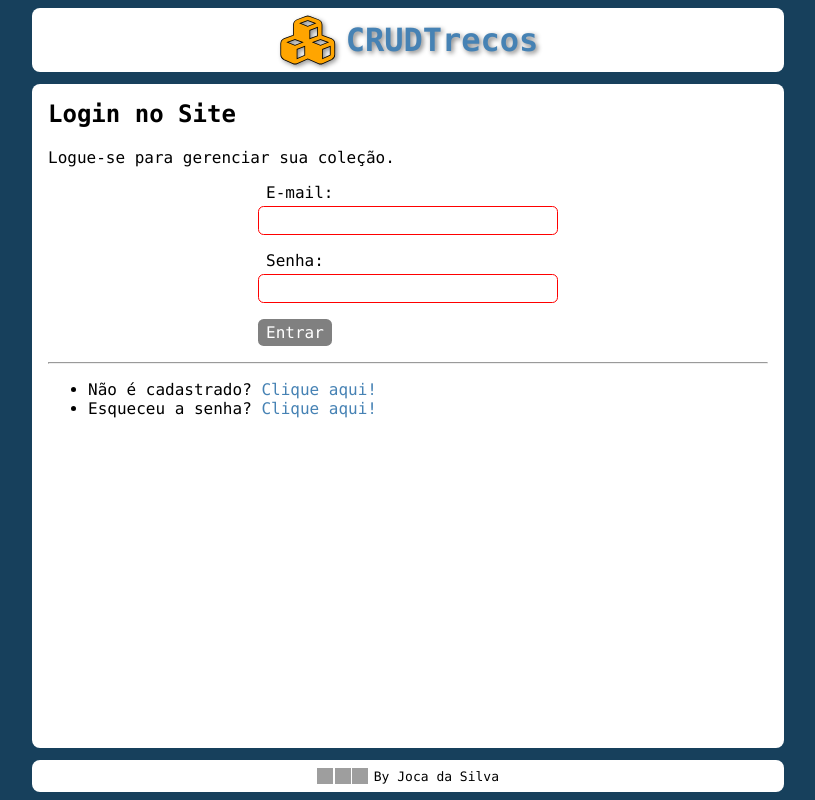
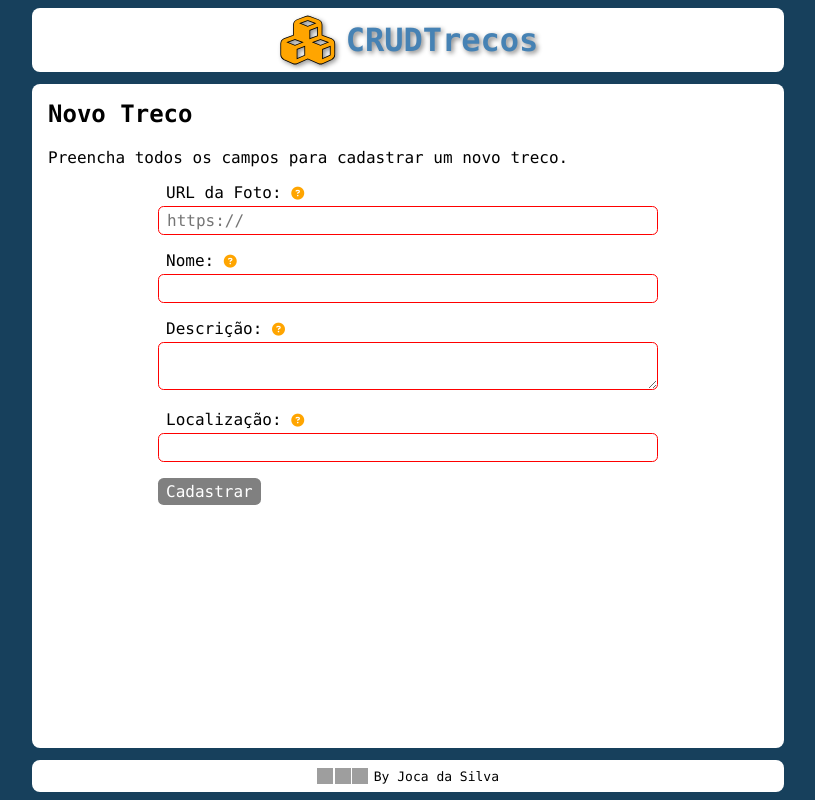
Before and after one commit to Teresa-cristina/crudtrecos, a Flask app: page /login in a window 1280 px wide. Shown: the whole page, without its empty margins (232-1047 px from the left). Run offline with Flask 3, Linux system fonts and the light colour scheme; some libraries are stand-ins or nearby versions; grey boxes are pictures that could not be loaded.

Commit message:
aula 07/11/2024

```diff
--- a/app.py
+++ b/app.py
@@ -1,5 +1,5 @@
 # Importa as dependências do aplicativo
-from flask import Flask, render_template, request
+from flask import Flask, g, redirect, render_template, request, url_for
 from flask_mysqldb import MySQL
 
 # Cria um aplicativo Flask chamado "app"
@@ -33,15 +33,13 @@ def start():
     # Setup do MySQL para dias da semana e meses em português
     cur.execute("SET lc_time_names = 'pt_BR'")
 
-
-# Cria um usuário "fake" para testes
-# No futuro, isso virá de um cookie
-usuario = {
-    'nome': 'Joca da Silva',
-    'id': '1'
-}
-# Extrai apenas o primeiro nome do usuário
-usuario['pnome'] = usuario['nome'].split()[0]
+    # Cria um usuário "fake" para testes
+    # No futuro, isso virá de um cookie
+    g.usuario = {
+        'id': '1',
+        'nome': 'Joca da Silva',
+        'pnome': 'Joca',
+    }
 
 
 @app.route("/")  # Rota raiz, equivalente a página inicial do site (index)
@@ -51,11 +49,12 @@ def index():  # Função executada ao acessar a rota raiz
     sql = '''
         SELECT t_id, t_foto, t_nome, t_descricao, t_localizacao
         FROM treco
-        WHERE t_usuario = '1'
-            AND t_status = 'on';
+        WHERE t_usuario = %s
+            AND t_status = 'on'
+        ORDER BY t_data DESC
     '''
     cur = mysql.connection.cursor()
-    cur.execute(sql,)
+    cur.execute(sql, g.usuario['id'])
     trecos = cur.fetchall()
     cur.close()
 
@@ -65,7 +64,7 @@ def index():  # Função executada ao acessar a rota raiz
     # Dados, variáveis e valores a serem passados para o template HTML
     pagina = {
         'titulo': 'CRUDTrecos',
-        'usuario': usuario,
+        'usuario': g.usuario,
         'trecos': trecos,
     }
 
@@ -77,6 +76,9 @@ def index():  # Função executada ao acessar a rota raiz
 @app.route('/novo', methods=['GET', 'POST'])
 def novo():  # Função executada para cadastrar novo treco
 
+    # Variável que ativa a mensagem de sucesso no HTML
+    sucesso = False
+
     # Se o formulário foi enviado
     if request.method == 'POST':
 
@@ -85,14 +87,32 @@ def novo():  # Função executada para cadastrar novo treco
 
         # Teste de mesa (comente depois dos testes)
         # Verifica se os dados do formulário chegaram ao back-end
-        print('\n\n\n', form, '\n\n\n')
+        # print('\n\n\n', form, '\n\n\n')
 
-        # Em breve: grava os dados no banco de dados e segue o fluxo
+        # Grava os dados no banco de dados
+        sql = '''
+            INSERT INTO treco (
+                t_usuario, t_foto, t_nome, t_descricao, t_localizacao
+            ) VALUES (%s, %s, %s, %s, %s)
+        '''
+        cur = mysql.connection.cursor()
+        cur.execute(sql, (
+            g.usuario['id'],
+            form['foto'],
+            form['nome'],
+            form['descricao'],
+            form['localizacao'],
+        ))
+        mysql.connection.commit()
+        cur.close()
+
+        sucesso = True
 
     # Dados, variáveis e valores a serem passados para o template HTML
     pagina = {
         'titulo': 'CRUDTrecos - Novo Treco',
-        'usuario': usuario
+        'usuario': g.usuario,
+        'sucesso': sucesso,
     }
 
     # Renderiza o template HTML, passaod valores para ele
@@ -138,13 +158,32 @@ def perfil():
     # Dados, variáveis e valores a serem passados para o template HTML
     pagina = {
         'titulo': 'CRUDTrecos - Novo Treco',
-        'usuario': usuario
+        'usuario': g.usuario
     }
 
     # Renderiza o template HTML, passaod valores para ele
     return render_template('perfil.html', **pagina)
 
 
+@app.route('/apaga/<id>')
+def apaga(id):
+
+    # Apaga completamente o treco (CUIDADO!)
+    # sql = 'DELETE FROM treco WHERE t_id = %s'
+
+    # Altera o status do treco para 'del'
+    sql = "UPDATE treco SET t_status = 'del'  WHERE t_id = %s"
+
+    # Executa o SQL
+    cur = mysql.connection.cursor()
+    cur.execute(sql, (id,))
+    mysql.connection.commit()
+    cur.close()
+
+    # Retorna para a página anterior
+    return redirect(url_for('index'))
+
+
 # Executa o servidor HTTP se estiver no modo de desenvolvimento
 # Remova / comente essas linhas no modo de produção
 if __name__ == '__main__':
--- a/static/css/_template.css
+++ b/static/css/_template.css
@@ -297,6 +297,7 @@ button {
 
 .item div {
     padding: .5rem;
+    flex-grow: 1;
 }
 
 .item h4 {
@@ -307,3 +308,27 @@ button {
     display: block;
     padding-top: .5rem;
 }
+
+#myDialog {
+    border: none;
+    border-radius: .3rem;
+    box-shadow: 0 4px 8px rgba(0, 0, 0, 0.2);
+    padding: 1rem;
+    width: 90%;
+    max-width: 300px;
+    margin: auto;
+    background-color: rgb(220, 255, 220);
+    font-size: 90%;
+}
+
+#myDialog h4 {
+    margin-top: 0;
+}
+
+#myDialog::backdrop {
+    background: rgba(0, 0, 0, 0.5);
+}
+
+.apaga {
+    float: right;
+}
--- a/templates/index.html
+++ b/templates/index.html
@@ -13,6 +13,9 @@
     <div class="item">
         <a href="{{ treco.t_foto }}" target="_blank"><img src="{{ treco.t_foto }}" alt="{{ treco.t_nome }}"></a>
         <div>
+            <a class="apaga" href="/apaga/{{ treco.t_id }}" onclick="return confirm('Term certeza que deseja apagar este treco?')">
+                <i class="fa-regular fa-trash-can fa-fw"></i>
+            </a>
             <h4>{{ treco.t_nome }}</h4>
             {{ treco.t_descricao }}
             <small>Local: {{ treco.t_localizacao }}</small>
--- a/templates/login.html
+++ b/templates/login.html
@@ -1,32 +1,64 @@
+{# Inclui o template principal nesta página #}
 {% extends '_template.html' %}
 
+{# Bloco com conteúdo desta página #}
 {% block conteudo %}
 
-<h2>Login no Site</h2>
+<h2>Novo Treco</h2>
 
-<p>Logue-se para gerenciar sua coleção.</p>
+<p>Preencha todos os campos para cadastrar um novo treco.</p>
 
-<form action="/login" method="post" id="formLogin">
+<form action="/novo" method="post" id="formNovo">
 
     <p>
-        <label for="email">E-mail:</label>
-        <input type="email" name="email" id="email" required>
+        <label for="foto">
+            URL da Foto:
+            <span class="field-help" title="URL da foto local ou na Internet que deve iniciar com 'http://' ou 'https://'."><i class="fa-solid fa-circle-question"></i></span>
+        </label>
+        <input type="url" name="foto" id="foto" required placeholder="https://">
     </p>
 
     <p>
-        <label for="senha">Senha:</label>
-        <input type="password" name="senha" id="senha" required pattern="(?=.*\d)(?=.*[a-z])(?=.*[A-Z]).{8,}">
+        <label for="nome">
+            Nome:
+            <span class="field-help" title="Nome que identifica o treco."><i class="fa-solid fa-circle-question"></i></span>
+        </label>
+        <input type="text" name="nome" id="nome" required minlength="3">
     </p>
 
     <p>
-        <button type="submit">Entrar</button>
+        <label for="descricao">
+            Descrição:
+            <span class="field-help" title="Descrição completa e detalhada do treco."><i class="fa-solid fa-circle-question"></i></span>
+        </label>
+        <textarea name="descricao" id="descricao" required minlength="5"></textarea>
+    </p>
+
+    <p>
+        <label for="localizacao">
+            Localização:
+            <span class="field-help" title="Onde o treco está armazenado."><i class="fa-solid fa-circle-question"></i></span>
+        </label>
+        <input type="text" name="localizacao" id="localizacao" required minlength="2">
+    </p>
+
+    <p>
+        <button type="submit">Cadastrar</button>
     </p>
 
 </form>
-<hr>
-<ul>
-    <li>Não é cadastrado? <a href="/cadastro">Clique aqui!</a></li>
-    <li>Esqueceu a senha? <a href="/novasenha">Clique aqui!</a></li>
-</ul>
+
+{% if sucesso %}
+
+<dialog id="myDialog">
+    <h4>Legal!</h4>
+    <p>Seu novo treco foi cadastrado!</p>
+    <form method="dialog">
+        <button>OK</button>
+    </form>
+</dialog>
+<script>myDialog.showModal()</script>
+
+{% endif %}
 
 {% endblock %}
```
Also changed, not shown: templates/novo.html (+13 -0 lines).
